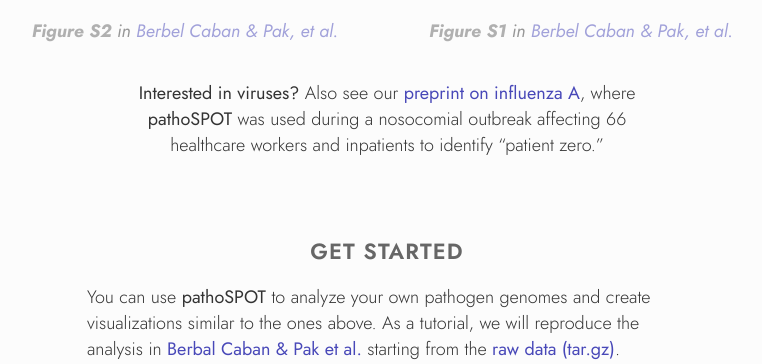
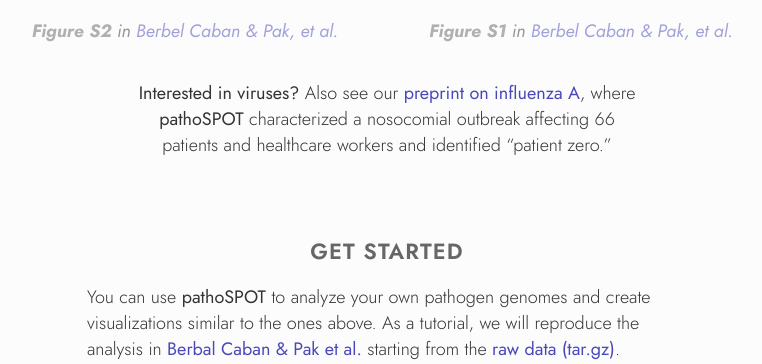
Before and after one commit to powerpak/pathospot-visualize, a PHP site: page / in a window 1280 px wide. Shown: the part 1618-1982 px from the top of the page, without its empty margins (253-1015 px from the left). Run offline with PHP 8.4, Linux system fonts and the light colour scheme; some libraries are stand-ins or nearby versions.

Commit message:
tiny edit

```diff
--- a/index.php
+++ b/index.php
@@ -116,7 +116,7 @@
       <div class="clear"></div>
     </div>
     <p class="center mid-width">
-      <span class="regular">Interested in viruses?</span> Also see our <a href="https://www.medrxiv.org/content/10.1101/2020.05.10.20096693v1" target="_blank">preprint on influenza A</a>, where <span class="regular">pathoSPOT</span> was used during a nosocomial outbreak affecting 66 healthcare workers and inpatients to identify &ldquo;patient zero.&rdquo;
+      <span class="regular">Interested in viruses?</span> Also see our <a href="https://www.medrxiv.org/content/10.1101/2020.05.10.20096693v1" target="_blank">preprint on influenza A</a>, where <span class="regular">pathoSPOT</span> characterized a nosocomial outbreak affecting 66 patients and healthcare workers and identified &ldquo;patient zero.&rdquo;
     </p>
 
     <h2 class="center mid-width new-section">
```
